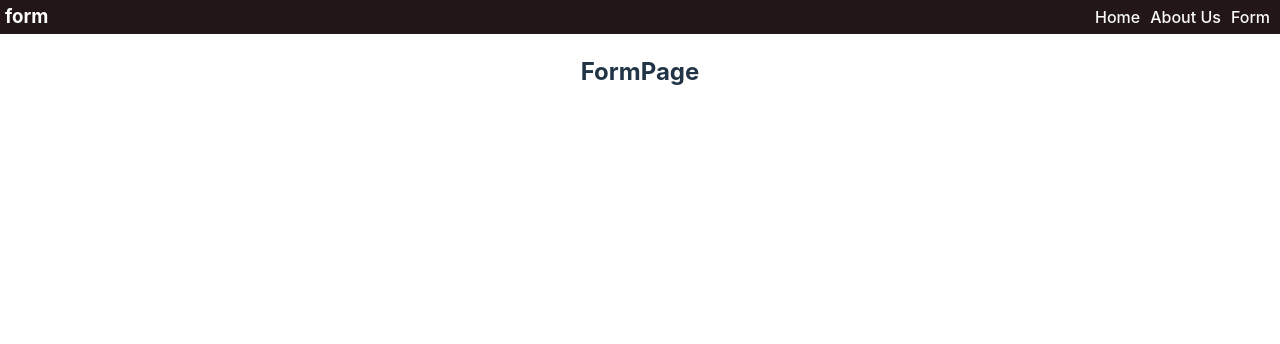
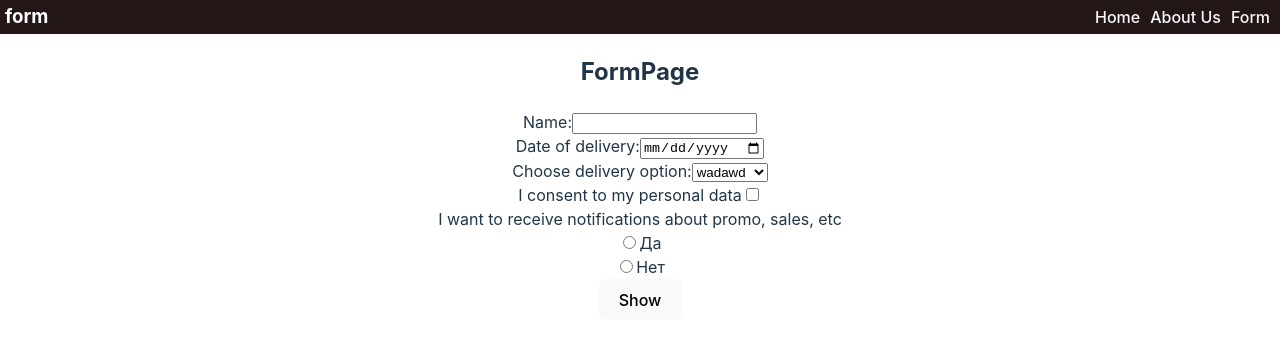
Before and after one commit to osipikav/rss-react, a React (Vite) app: page /form in a window 1280 px wide. Shown: the top 344 px of the page. Built offline with nearby package versions, Linux system fonts and the light colour scheme.

Commit message:
feat: add form

```diff
--- /dev/null
+++ b/src/components/FormItem/FormItem.tsx
@@ -0,0 +1,123 @@
+import React from 'react';
+
+const POSITIONS = [
+  { id: 'fd', value: 'wadawd', title: 'wadawd' },
+  { id: 'fd', value: 'sefsefse', title: 'sefsefse' },
+  { id: 'fd', value: 'pkmnuigi', title: 'pkmnuigi' },
+];
+
+class FormItem extends React.Component {
+  state = {
+    inputName: '',
+    inputDate: '',
+    selectText: '',
+    checkboxChecked: false,
+    radioChecked: '',
+  };
+
+  nameRef = React.createRef<HTMLInputElement>();
+  dateRef = React.createRef<HTMLInputElement>();
+  selectRef = React.createRef<HTMLSelectElement>();
+  checkboxRef = React.createRef<HTMLInputElement>();
+  radioRefYes = React.createRef<HTMLInputElement>();
+  radioRefNo = React.createRef<HTMLInputElement>();
+
+  handleChange = () => {
+    this.setState({
+      inputName: this.nameRef.current?.value || '',
+      inputDate: this.dateRef.current?.value || '',
+      selectText: this.selectRef.current?.value || '',
+      checkboxChecked: this.checkboxRef.current?.checked || false,
+      radioChecked: this.radioRefYes.current?.checked ? 'yes' : 'no',
+    });
+  };
+
+  handleShow = (e: { preventDefault: () => void }) => {
+    e.preventDefault();
+    console.log('this.state :>> ', this.state);
+  };
+
+  render() {
+    const { inputName, inputDate, selectText, checkboxChecked } = this.state;
+
+    return (
+      <form>
+        <label>
+          Name:
+          <input
+            ref={this.nameRef}
+            type="text"
+            name="name"
+            value={inputName}
+            onChange={this.handleChange}
+          />
+        </label>
+        <br />
+        <label>
+          Date of delivery:
+          <input
+            ref={this.dateRef}
+            type="date"
+            name="date"
+            value={inputDate}
+            onChange={this.handleChange}
+          />
+        </label>
+        <br />
+        <label>
+          Choose delivery option:
+          <select ref={this.selectRef} value={selectText} onChange={this.handleChange}>
+            {POSITIONS.map(({ id, value, title }) => (
+              <option key={id + value} value={value}>
+                {title}
+              </option>
+            ))}
+          </select>
+        </label>
+        <br />
+        <label>
+          I consent to my personal data
+          <input
+            ref={this.checkboxRef}
+            type="checkbox"
+            name="consent"
+            checked={checkboxChecked}
+            onChange={this.handleChange}
+          />
+        </label>
+        <br />
+        <label>
+          I want to receive notifications about promo, sales, etc
+          <div>
+            <input
+              ref={this.radioRefYes}
+              type="radio"
+              name="notificationPreference"
+              value="yes"
+              checked={this.state.radioChecked === 'yes'}
+              onChange={this.handleChange}
+            />
+            <label htmlFor="yes">Да</label>
+          </div>
+          <div>
+            <input
+              ref={this.radioRefNo}
+              type="radio"
+              name="notificationPreference"
+              value="no"
+              checked={this.state.radioChecked === 'no'}
+              onChange={this.handleChange}
+            />
+            <label htmlFor="no">Нет</label>
+          </div>
+        </label>
+        {/* <label>
+          <input type="file" onChange={this.handleFileInputChange} />
+          <button type="submit">Загрузить</button>
+        </label> */}
+        <button onClick={this.handleShow}>Show</button>
+      </form>
+    );
+  }
+}
+export default FormItem;
--- a/src/components/Header/Header.tsx
+++ b/src/components/Header/Header.tsx
@@ -1,7 +1,7 @@
 import React from 'react';
 import './Header.css';
 
-import Navigation from '../Navigation';
+import Navigation from '../Navigation/Navigation';
 
 class Header extends React.Component {
   state = {
--- a/src/pages/FormPage/FormPage.tsx
+++ b/src/pages/FormPage/FormPage.tsx
@@ -1,9 +1,11 @@
+import FormItem from '../../components/FormItem/FormItem';
 import React from 'react';
 
 function FormPage() {
   return (
     <div>
       <h2>FormPage</h2>
+      <FormItem />
     </div>
   );
 }
```
Also changed, not shown: src/components/Navigation/Navigation.tsx (renamed from src/components/Navigation.tsx).
